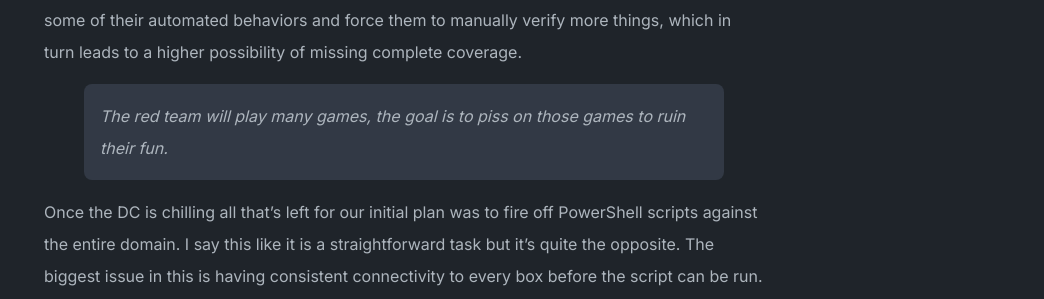
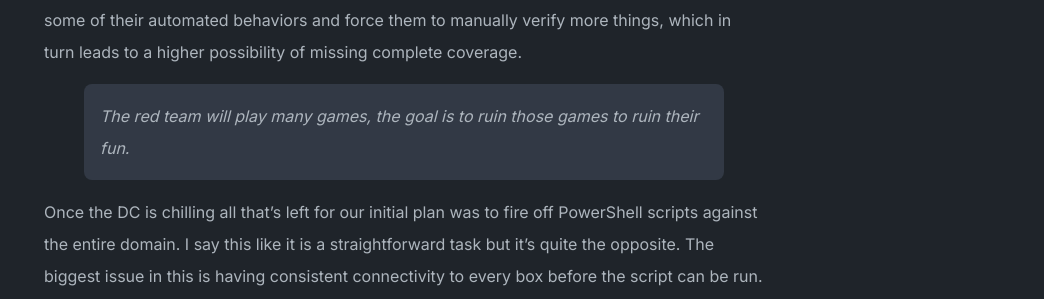
Before and after one commit to Altoid0/Altoid0.github.io, a Jekyll site: the page built from _posts/2023-07-19-CCDC-nationals-—-reigniting-the-legacy.md, in a window 1280 px wide and 900 px high, scrolled down 5071 px. Shown: the part 154-453 px from the top of the window, without its empty margins (236-1280 px from the left). Built offline with Jekyll 4.4.1, drawn with Linux system fonts in a browser that asks for light colours; some of the changed text lies outside the part shown.

Commit message:
real or rael?

```diff
--- a/_posts/2023-07-19-CCDC-nationals-—-reigniting-the-legacy.md
+++ b/_posts/2023-07-19-CCDC-nationals-—-reigniting-the-legacy.md
@@ -65,7 +65,7 @@ Since I'm not retired yet I can't really post out playbook word for word, CCDC i
 First order of business: clunky physical groud zero laptop. Honestly, this part is like 1 deny all firewall rule, and then you can call it a day. The reason I say it's the most important is because if you leave holes here the red team will probe at them and use them to harvest information like ESXI web sessions, machine credentials, and even room audio. Dan Borges actually talked about the hot mics in his [2023 NCCDC Red Team blog](https://lockboxx.blogspot.com/2023/05/red-teaming-at-national-ccdc-2023.html) (love me some Alex Levinson aka red team jesus eavesdropping).
 
 The second biggest priority for me was locking down the DCs. Luckily there is not too much AD magic going on so you don't have to worry too much about nuking things. My top priorities were changing creds, specifically the krbtgt password, and disabling NTLM. I prioritize the krbtgt password to stop the red team from using default creds they pull off of another team and using them to create golden tickets against us. NTLM removal is more of a quick nice-to-have that we can implement almost instantly that just makes their job harder in the short-term. When I say "harder" I'm speaking more to the idea that there is a chance we can interrupt some of their automated behaviors and force them to manually verify more things, which in turn leads to a higher possibility of missing complete coverage.
-> The red team will play many games, the goal is to piss on those games to ruin their fun.
+> The red team will play many games, the goal is to ruin those games to ruin their fun.
 
 Once the DC is chilling all that's left for our initial plan was to fire off PowerShell scripts against the entire domain. I say this like it is a straightforward task but it's quite the opposite. The biggest issue in this is having consistent connectivity to every box before the script can be run. Luckily in the spirit of making the red team's job easier WinRM was enabled and configured out of the box for nearly every machine. I say nearly because there are some weird caveats to this, like when Windows 10 automatically sleeps causing the network adapter to turn off, or when DCs fall out of sync because of rapid cred changes. In my case, it was a distant relative of the latter. People who frequently deal with AD will know how much behavior varies from environment to environment and so double tapping the krbtgt account password at nationals resulted in kerberos taking a dump and subsequently throwing it at me (every account stopped authenticating LOL). So what was a solid automation plan turned into our networking/backup Windows guy [Evan](https://evandeters.com) and I manually hardening all 17 Windows boxes. At a high level, after the scripts have finished running, web app creds have been changed, and firewalls are up, there isn't a straightforward way for the red team to get to you. They then have to resort to more ✨Creative✨ measures.
 ### [In a perfect world](#in-a-perfect-world)
```
